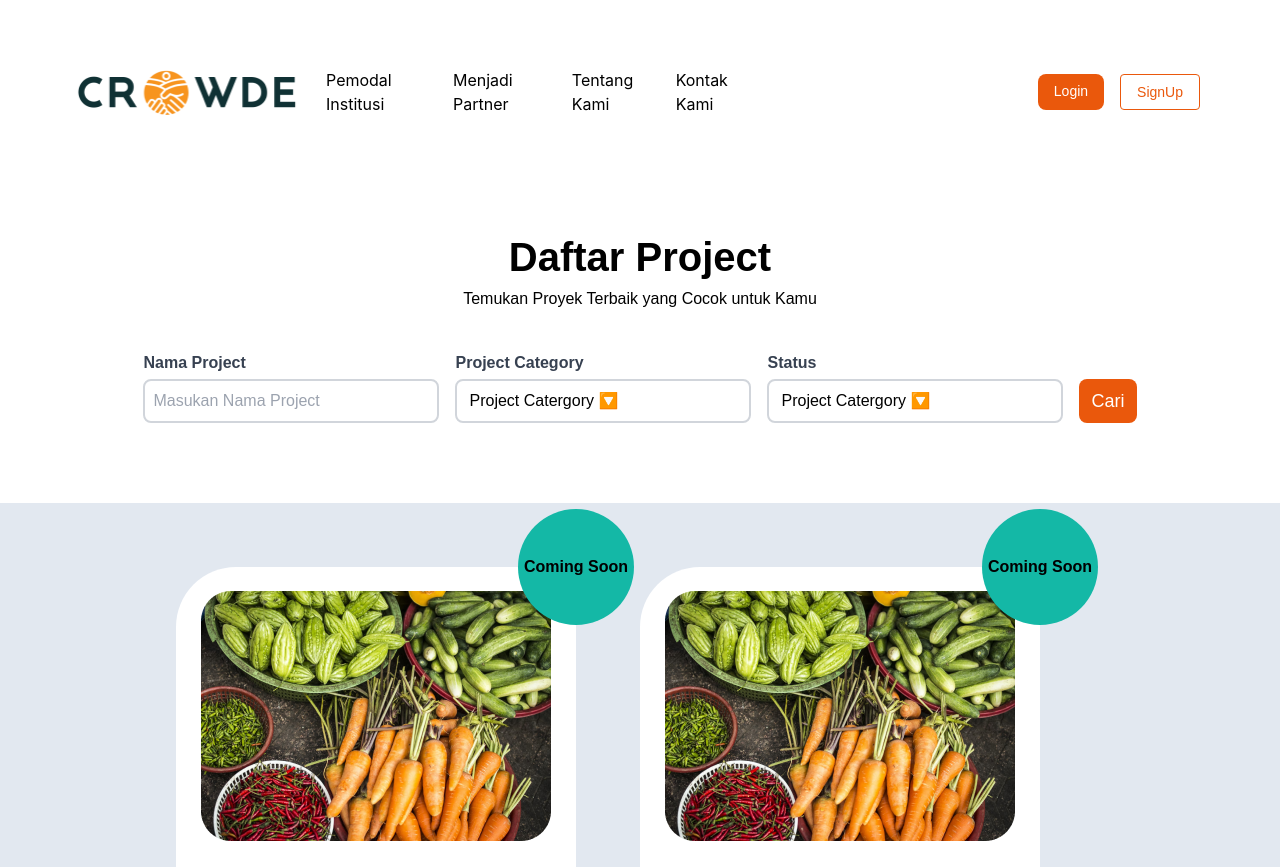
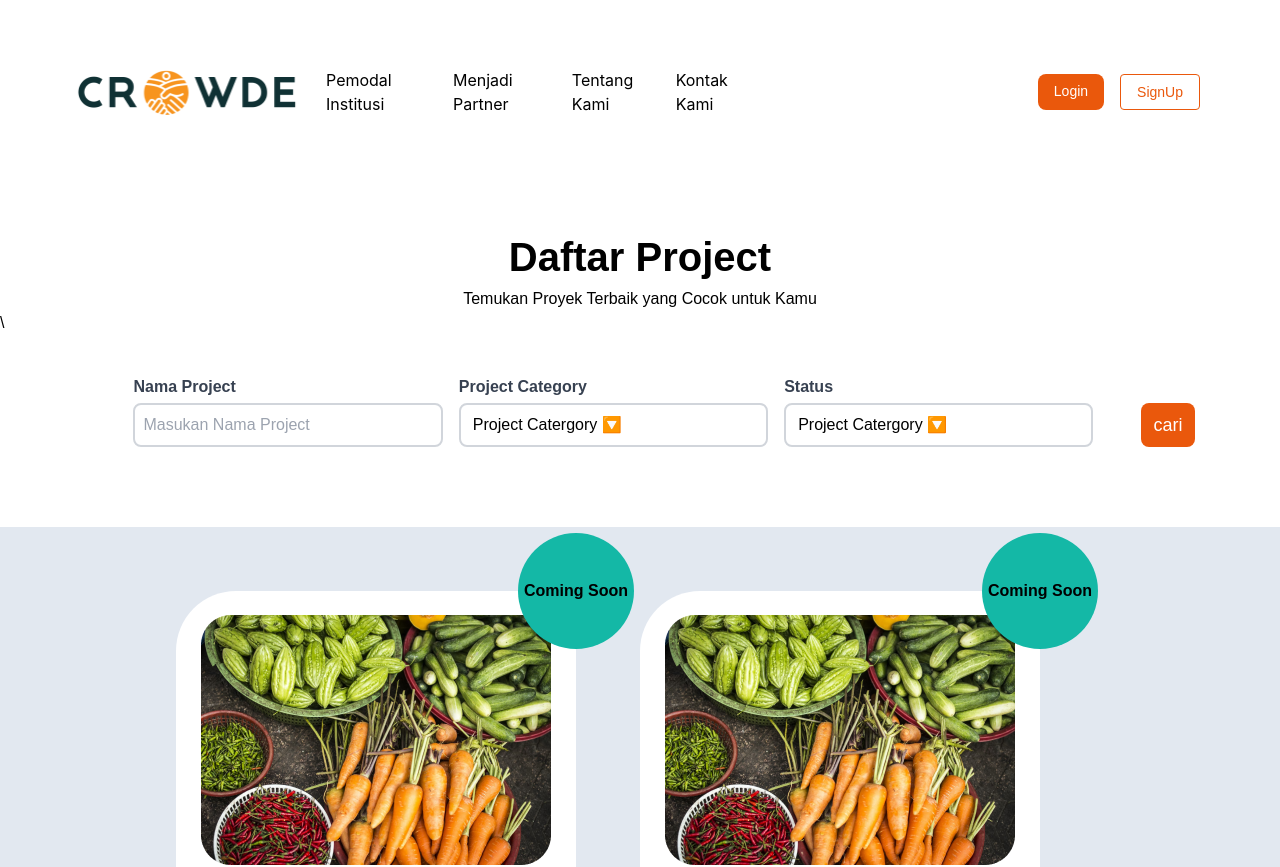
Before and after one commit to alfiancode/crowde-fe, a Next.js app: page /project in a window 1280 px wide. Shown: the top 867 px of the page. Built offline with nearby package versions, Linux system fonts and the light colour scheme.

Commit message:
funsgi data

```diff
--- a/components/InputDaftarProject.jsx
+++ b/components/InputDaftarProject.jsx
@@ -3,34 +3,19 @@ import { Fragment, useState } from "react";
 import { Listbox, Transition } from "@headlessui/react";
 import { HiCheckCircle, ChevronUpDownIcon } from "react-icons/hi";
 import ListBoxProject from "./ListBoxProject";
-const projectCategory = [
-  { name: "sayuran" },
-  { name: "Buah" },
-  { name: "Ikan" },
-  { name: "Daging Sapi" },
-  { name: "Tanaman Hias" },
-];
-const status = [
-  { name: "Dalam Proses" },
-  { name: "Selesai" },
-  { name: "Dibatalkan" },
-];
-const InputDaftarProject = () => {
-  const getDataCategory = (data) => {
-    setCategory(data);
-  };
-  const getDataStatus = (data) => {
-    setStatusProject(data);
-  };
 
-  const [category, setCategory] = useState("");
-  const [statusProject, setStatusProject] = useState("");
-  const [nameProject, setNameProject] = useState("");
+const InputDaftarProject = ({
+  projectCategory,
+  status,
+  getDataStatus,
+  getDataCategory,
+  getNameProject,
+}) => {
   return (
-    <div className="flex md:space-x-4  flex-col md:flex-row mx-12  justify-center mt-10">
+    <div className="flex md:space-x-4  flex-col md:flex-row md:mx-12  justify-center mt-10 w-3/4">
       {/* iniput text  */}
-      <div className="flex flex-col md:w-1/4">
-        <div className="flex flex-col">
+      <div className="flex flex-col w-full ">
+        <div className="flex flex-col ">
           <label className="text-gray-700 font-semibold" htmlFor="name">
             Nama Project
           </label>
@@ -40,40 +25,23 @@ const InputDaftarProject = () => {
             name="name"
             id="name"
             placeholder="Masukan Nama Project"
-            onChange={(e) => setNameProject(e.target.value)}
+            onChange={(e) => getNameProject(e.target.value)}
           />
         </div>
       </div>
       {/* project category */}
-      <div className="flex flex-col md:w-1/4">
+      <div className="flex flex-col  w-full">
         <label className="text-gray-700 font-semibold " htmlFor="name">
           Project Category
         </label>
-        <ListBoxProject data={projectCategory} onSubmit={getDataCategory} />
+        <ListBoxProject data={projectCategory} getData={getDataCategory} />
       </div>
       {/* Status */}
-      <div className="flex flex-col md:w-1/4">
+      <div className="flex flex-col  w- w-full">
         <label className="text-gray-700 font-semibold" htmlFor="name">
           Status
         </label>
-        <ListBoxProject data={status} onSubmit={getDataStatus} />
-      </div>
-      {/* button submit */}
-      <div className="  md:block md:self-end ">
-        <button
-          onClick={(e) => {
-            e.preventDefault();
-            console.log(
-              "ini clg button submit",
-              category,
-              statusProject,
-              nameProject
-            );
-          }}
-          className=" w-full md:w-fit mt-5 bg-orange-600 px-3 py-2  text-lg font-medium text-white transition hover:scale-110 hover:shadow-xl focus:outline-none focus:ring active:bg-orange-500 rounded-lg "
-        >
-          Cari
-        </button>
+        <ListBoxProject data={status} getData={getDataStatus} />
       </div>
     </div>
   );
--- a/components/ListBoxProject.jsx
+++ b/components/ListBoxProject.jsx
@@ -3,9 +3,9 @@ import { Fragment, useState } from "react";
 import { Listbox, Transition } from "@headlessui/react";
 import { HiCheckCircle, ChevronUpDownIcon } from "react-icons/hi";
 
-const ListBoxProject = ({ data, onSubmit }) => {
+const ListBoxProject = ({ data, getData }) => {
   const [selected, setSelected] = useState("Project Catergory 🔽");
-
+  console.log(data);
   return (
     <div>
       <Listbox
@@ -13,7 +13,7 @@ const ListBoxProject = ({ data, onSubmit }) => {
         className=" "
         onChange={(value) => {
           setSelected(value);
-          onSubmit(value);
+          getData(value);
           // console.log(value);
         }}
       >
@@ -22,7 +22,7 @@ const ListBoxProject = ({ data, onSubmit }) => {
           {selected}
         </Listbox.Button>
         <Listbox.Options className="absolute flex flex-col   w-52 ring ring-gray-50 mt-3  rounded-lg bg-gray-50 shadow-md">
-          {data.map((person, index) => (
+          {data?.map((person, index) => (
             <Listbox.Option
               value={person.name}
               key={index}
--- a/pages/_app.js
+++ b/pages/_app.js
@@ -1,7 +1,13 @@
 import "../styles/globals.css";
+import { QueryClient, QueryClientProvider } from "@tanstack/react-query";
+const queryClient = new QueryClient()
+function MyApp({ Component, pageProps }) {
+  return (
+    <QueryClientProvider client={queryClient}>
 
-function MyApp({ Component, pageProps }) {
-  return <Component {...pageProps} />;
+    <Component {...pageProps} />
+  </QueryClientProvider>
+ )
 }
 
 export default MyApp;
--- a/pages/project.jsx
+++ b/pages/project.jsx
@@ -1,4 +1,6 @@
-import React from "react";
+import { useQuery } from "@tanstack/react-query";
+import axios from "axios";
+import React, { useState } from "react";
 import HotProjectSection from "../components/HotProjectSection";
 import InputDaftarProject from "../components/InputDaftarProject";
 
@@ -6,10 +8,65 @@ import Layout from "../components/layout/Layout";
 import TitleDaftarProejct from "../components/TitleDaftarProejct";
 
 const project = () => {
+  const getDataCategory = (data) => {
+    setCategory(data);
+    console.log("atas", data);
+  };
+  const getDataStatus = (data) => {
+    setStatusProject(data);
+    console.log("coba ya", data);
+  };
+  const getNameProject = (data) => {
+    setNameProject(data);
+  };
+
+  const [category, setCategory] = useState("");
+  const [statusProject, setStatusProject] = useState("");
+  const [nameProject, setNameProject] = useState("");
+
+  const projectCategory = [
+    { name: "sayuran" },
+    { name: "Buah" },
+    { name: "Ikan" },
+    { name: "Daging Sapi" },
+    { name: "Tanaman Hias" },
+  ];
+  const status = [
+    { name: "Dalam Proses" },
+    { name: "Selesai" },
+    { name: "Dibatalkan" },
+  ];
+  // fetch data with axios and react query
+  // const { data, isLoading, isError } = useQuery(["project"], () =>
+  //   axios.get("https://dummyjson.com/posts")
+  // );
+  // if (isLoading) {
+  //   return null;
+  // }
+  // console.log(data);
   return (
     <Layout>
-      <TitleDaftarProejct />
-      <InputDaftarProject />
+      <TitleDaftarProejct />\
+      <div className="flex flex-col md:flex-row mx-atuo w-full h-full items-center justify-center md:items-end ">
+        <InputDaftarProject
+          status={status}
+          projectCategory={projectCategory}
+          getDataCategory={getDataCategory}
+          getDataStatus={getDataStatus}
+          getNameProject={getNameProject}
+        />
+        <button
+          onClick={(e) => {
+            e.preventDefault();
+            console.log("coba ya", category);
+            console.log("coba ya", statusProject);
+            console.log("coba ya", nameProject);
+          }}
+          className="mt-10 md:mt-0 h-full w-3/4 md:w-fit  flex bg-orange-600 px-3 py-2  text-lg font-medium text-white transition hover:scale-110 hover:shadow-xl focus:outline-none focus:ring active:bg-orange-500 rounded-lg justify-center  "
+        >
+          cari
+        </button>
+      </div>
       <HotProjectSection />
     </Layout>
   );
```
